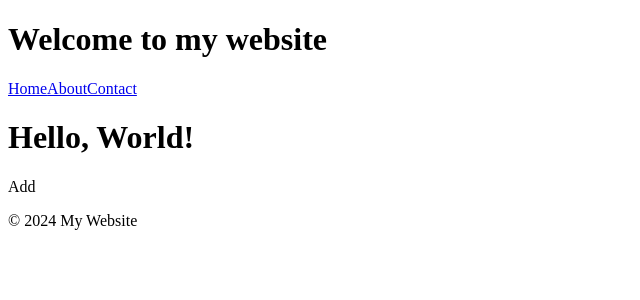
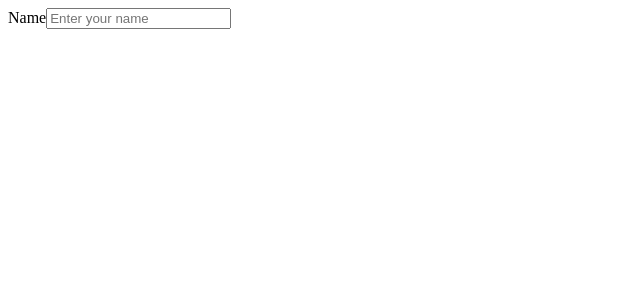
Before and after one commit to Daniel4000-dev/react-demos, a React (Vite) app: page / in a window 1280 px wide. Shown: the top 300 px of the page, without its empty margins (0-640 px from the left). Built offline with nearby package versions, Linux system fonts and the light colour scheme.

Commit message:
created form

```diff
--- a/src/App.jsx
+++ b/src/App.jsx
@@ -1,16 +1,11 @@
-import Add from "./components/Add";
-import Footer from "./components/Footer";
-import Greet from "./components/Greet";
-import Header from "./components/Header";
-
 function App () {
   return (
-   <div>
-    <Header />
-    <Greet />
-    <Add />
-    <Footer />
-   </div>
+   <section id="section">
+    <form>
+      <label htmlFor='name'>Name</label>
+      <input type='text' placeholder="Enter your name" />
+    </form>
+   </section>
   )
 }
 
```
